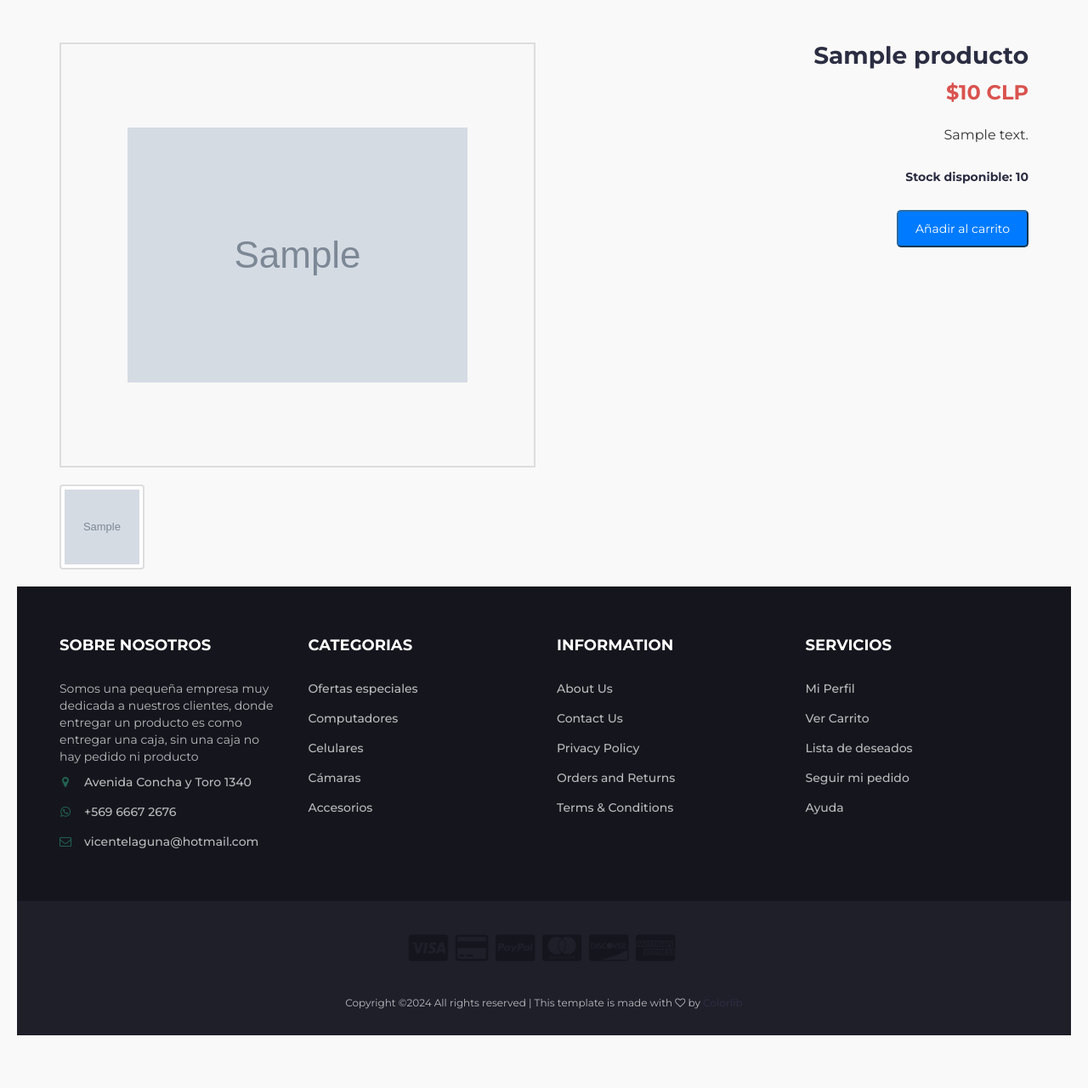
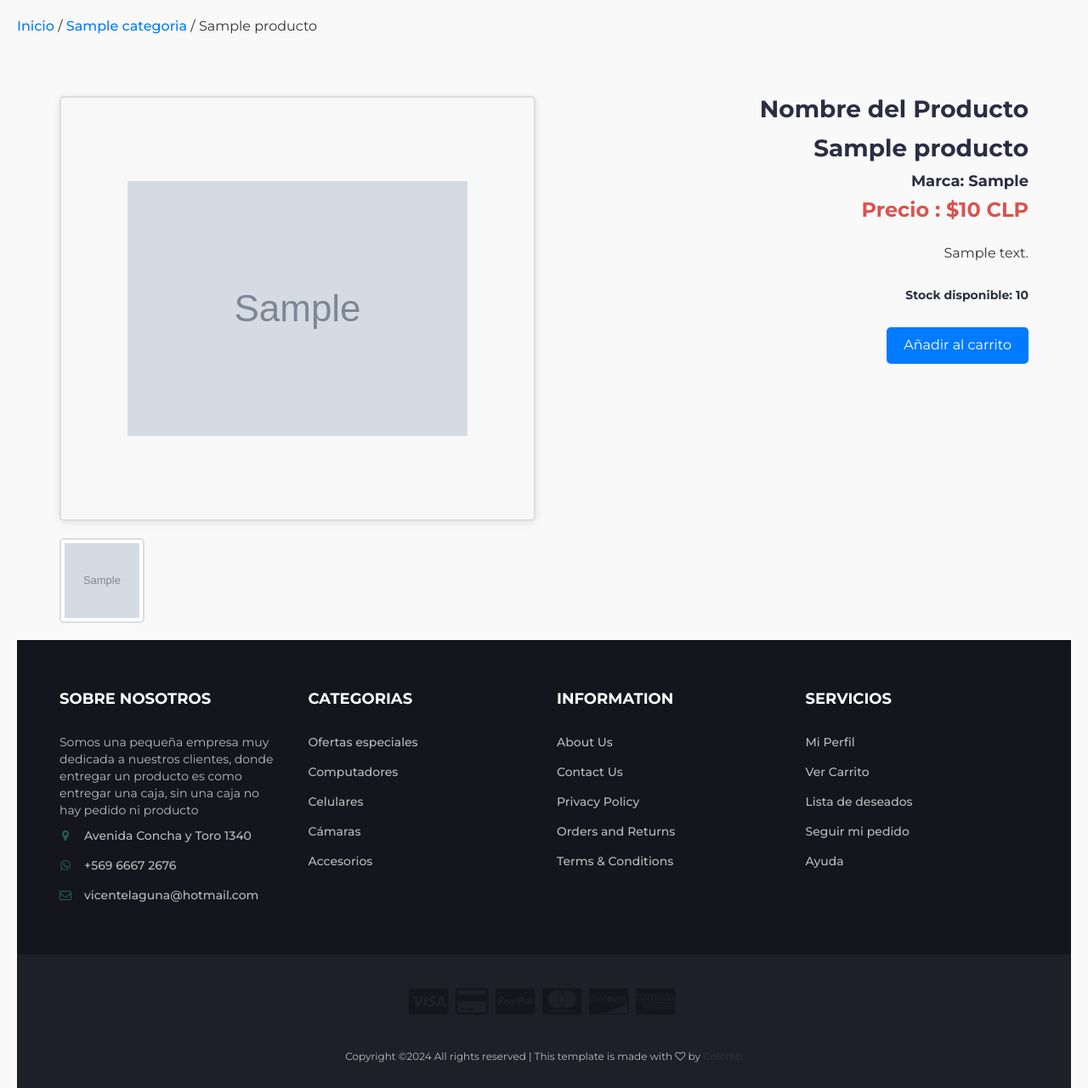
Before and after one commit to karla1902/ByteMart, a Flask app: page /producto/1 in a window 1280 px wide. Shown: the part 227-1507 px from the top of the page at 85% size. Before the commit the page ends 1445 px from the top, so only its background shows below. Run offline with Flask 3, Linux system fonts and the light colour scheme; tables that the repository leaves empty hold one stand-in row (values such as "Sample post"); grey boxes marked "Sample" are stand-in pictures; parts of the project's set-up code (start-up, migrations or seed data) failed here and were passed over; some libraries are stand-ins or nearby versions.

Commit message:
Actualizacion rutas en productos
Se muestra la ruta ejemplo Inicio/Categorias/Categoria_producto
lo mismo se agrego una pagina adicional para visualizar las categorias

```diff
--- a/FASE 2/evidenciaProyecto/sistema/app.py
+++ b/FASE 2/evidenciaProyecto/sistema/app.py
@@ -1,4 +1,4 @@
-from flask import Flask, render_template, request, jsonify, redirect, url_for, session, flash, g
+from flask import Flask, abort, render_template, request, jsonify, redirect, url_for, session, flash, g
 from flask_sqlalchemy import SQLAlchemy
 from flask_migrate import Migrate
 from flask_bcrypt import Bcrypt
@@ -673,7 +673,22 @@ def actualizar_categoria(id):
         flash('Categoría actualizada con éxito', 'success')
     return redirect(url_for('gestionar_categorias'))
 
+@app.route('/categorias', methods=['GET'])
+def mostrar_categorias():
+    categorias = Categoria.query.all()
+    return render_template('categorias.html', categorias=categorias)
 
+@app.route('/categorias/<categoria_name>', methods=['GET'])
+def categoria_producto(categoria_name):
+    # Obtener la categoría por nombre
+    categorias = Categoria.query.all()
+    categoria = Categoria.query.filter_by(name=categoria_name).first()
+    if not categoria:
+        abort(404)  # Maneja el caso donde la categoría no existe
+
+    # Filtrar los productos por la instancia de categoría
+    productos = Producto.query.filter_by(categoria=categoria).all()
+    return render_template('resultados_busqueda.html', categoria=categoria, productos=productos,categorias=categorias)
 
 
 @app.route('/admin/productos', methods=['GET', 'POST'])
--- a/FASE 2/evidenciaProyecto/sistema/templates/base.html
+++ b/FASE 2/evidenciaProyecto/sistema/templates/base.html
@@ -219,7 +219,8 @@
                     </a>
                     <ul class="dropdown-menu">
                         {% for categoria in categorias %}
-									<li><a href="{{ url_for('buscar_por_categoria', categoria_id=categoria.id) }}">{{ categoria.name }}</a></li>
+						<li><a href="{{ url_for('categoria_producto', categoria_name=categoria.name) }}">{{ categoria.name }}</a></li>
+
                         {% endfor %}
                     </ul>
                 </li>
@@ -228,7 +229,6 @@
                 <li><a href="{{ url_for('buscar_por_categoria', categoria_id=5) }}">Cámaras</a></li>
                 <li><a href="{{ url_for('buscar_por_categoria', categoria_id=6) }}">Accesorios</a></li>
                 <li><a href="{{ url_for('destacados') }}">Destacados</a></li>
-
             </ul>
             <!-- /NAV -->
         </div>
@@ -237,6 +237,7 @@
     <!-- /container -->
 </nav>
 <!-- /NAVIGATION -->
+
 
     </header>
     <!-- /HEADER -->
--- a/FASE 2/evidenciaProyecto/sistema/templates/product_detail.html
+++ b/FASE 2/evidenciaProyecto/sistema/templates/product_detail.html
@@ -2,11 +2,27 @@
 
 {% block content %}
 <style>
+    /* Estilos para la barra de navegación */
+    .breadcrumbs {
+        margin: 20px 0;
+        font-size: 16px;
+    }
+
+    .breadcrumbs a {
+        color: #007bff;
+        text-decoration: none;
+    }
+
+    .breadcrumbs a:hover {
+        text-decoration: underline;
+    }
+
     .product-container {
         display: flex;
         flex-direction: row;
         gap: 20px;
         margin-top: 50px;
+        justify-content: center; /* Centra el contenedor */
     }
 
     .product-images {
@@ -22,7 +38,8 @@
         justify-content: center;
         align-items: center;
         border: 2px solid #ddd;
-
+        border-radius: 5px; /* Bordes redondeados */
+        box-shadow: 0 2px 10px rgba(0, 0, 0, 0.1); /* Sombra sutil */
     }
 
     .main-image {
@@ -42,11 +59,13 @@
         object-fit: cover;
         cursor: pointer;
         border: 2px solid #ddd;
-        transition: border-color 0.3s;
+        border-radius: 5px; /* Bordes redondeados en las miniaturas */
+        transition: border-color 0.3s, transform 0.3s; /* Agrega una transición para el hover */
     }
 
     .thumbnail:hover {
         border-color: #555;
+        transform: scale(1.05); /* Efecto de aumento al pasar el ratón */
     }
 
     .product-details {
@@ -57,6 +76,7 @@
     .product-details h2 {
         font-size: 28px;
         margin-bottom: 15px;
+        font-weight: bold; /* Negrita para el título */
     }
 
     .product-details h3 {
@@ -69,6 +89,7 @@
         font-size: 16px;
         margin-bottom: 30px;
         line-height: 1.5;
+        color: #333; /* Color de texto más oscuro */
     }
 
     .btn-primary {
@@ -77,13 +98,24 @@
         padding: 10px 20px;
         text-decoration: none;
         border-radius: 5px;
-        transition: background-color 0.3s;
+        transition: background-color 0.3s, transform 0.3s; /* Transición adicional */
+        border: none; /* Sin borde por defecto */
+        font-size: 16px; /* Tamaño de fuente para el botón */
     }
 
     .btn-primary:hover {
         background-color: #0056b3;
+        transform: scale(1.05); /* Efecto de aumento al pasar el ratón */
     }
+
 </style>
+
+<!-- Barra de navegación (Breadcrumbs) -->
+<div class="breadcrumbs">
+    <a href="{{ url_for('index') }}">Inicio</a> /
+    <a href="{{ url_for('categoria_producto', categoria_name=producto.categoria.name) }}">{{ producto.categoria.name }}</a> /
+    <span>{{ producto.name }}</span>
+</div>
 
 <div class="container">
     <div class="product-container">
@@ -101,10 +133,12 @@
 
         <!-- Sección de detalles del producto -->
         <div class="product-details">
+            <h2>Nombre del Producto</h2>
             <h2>{{ producto.name }}</h2>
-        <h3>${{ producto.price }} CLP</h3>
+            <h4>Marca: {{ producto.marca }}</h4>
+            <h3>Precio : ${{ producto.price }} CLP</h3>
             <p>{{ producto.descripcion }}</p>
-        <h5> Stock disponible: {{ producto.stock }}</h5>
+            <h5>Stock disponible: {{ producto.stock }}</h5>
             <br>
 
             <!-- Formulario para agregar producto al carrito -->
```
Also changed, not shown: FASE 2/evidenciaProyecto/sistema/templates/categorias.html (added, +56 -0 lines), FASE 2/evidenciaProyecto/sistema/static/uploads/1_500.jpg (added). Lines whose indentation alone changed are shown as unchanged.
